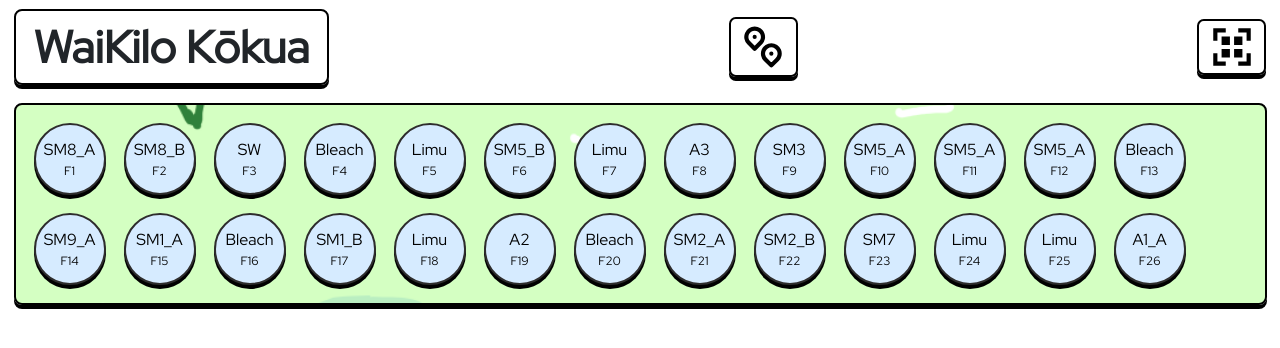
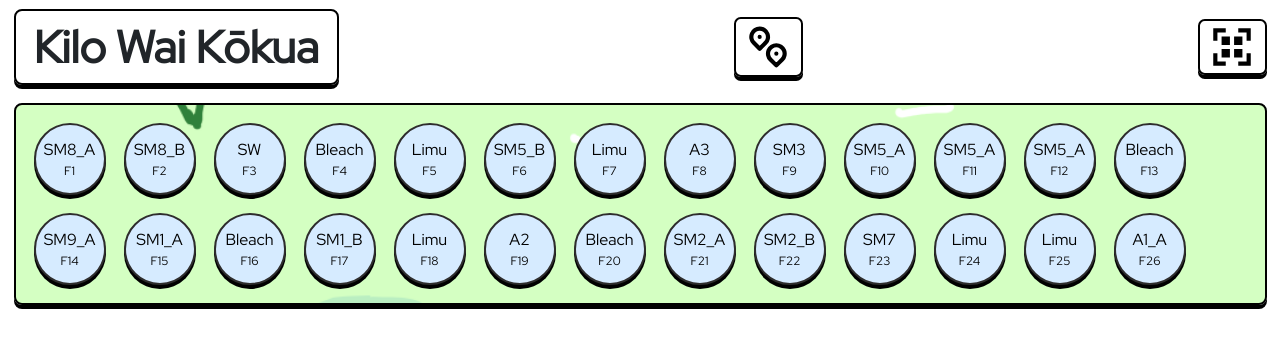
Before and after one commit to gelder-ux/SDG-Project, a React (Create React App) app: page / in a window 1280 px wide. Shown: the top 348 px of the page. Built offline with nearby package versions, Linux system fonts and the light colour scheme.

Commit message:
update name

```diff
--- a/src/App.js
+++ b/src/App.js
@@ -645,7 +645,7 @@ const App = () => {
   return (
     <div className="container-fluid">
       <nav className="paf-nav">
-        <h1 className="paf-title">WaiKilo Kōkua</h1>
+        <h1 className="paf-title">Kilo Wai Kōkua</h1>
         <a
           href="#"
           className="btn tanks-button nav-button"
```
